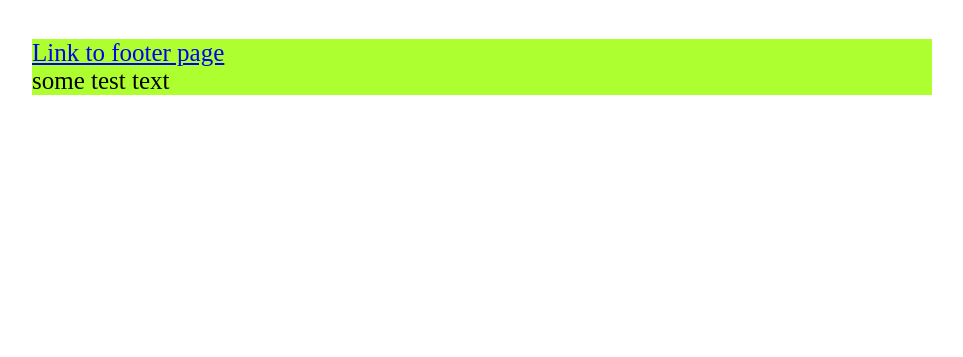
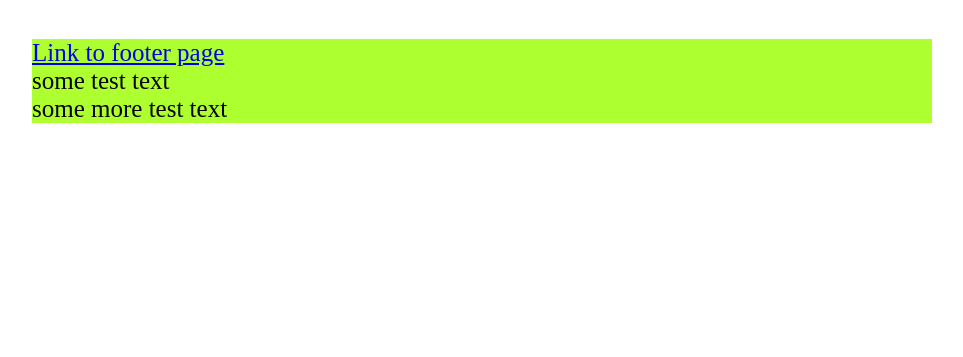
Before and after one commit to yugro/git_test, a plain HTML site: page index.html in a window 1280 px wide. Shown: the part 443-800 px from the top of the page, without its empty margins (158-1121 px from the left). Drawn offline with Linux system fonts and the light colour scheme.

Commit message:
modified sth.

```diff
--- a/index.html
+++ b/index.html
@@ -19,5 +19,6 @@
 </div>
 
 <div>some test text</div>
+<div>some more test text</div>
 </body>
 </html>
```
